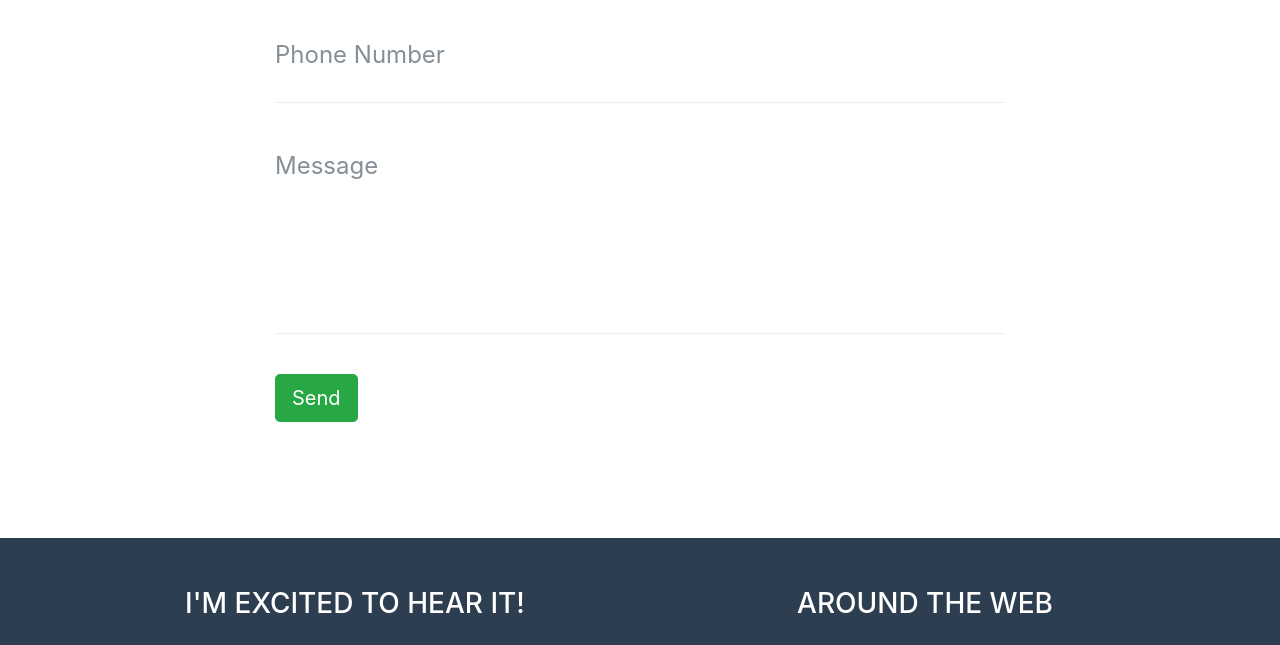
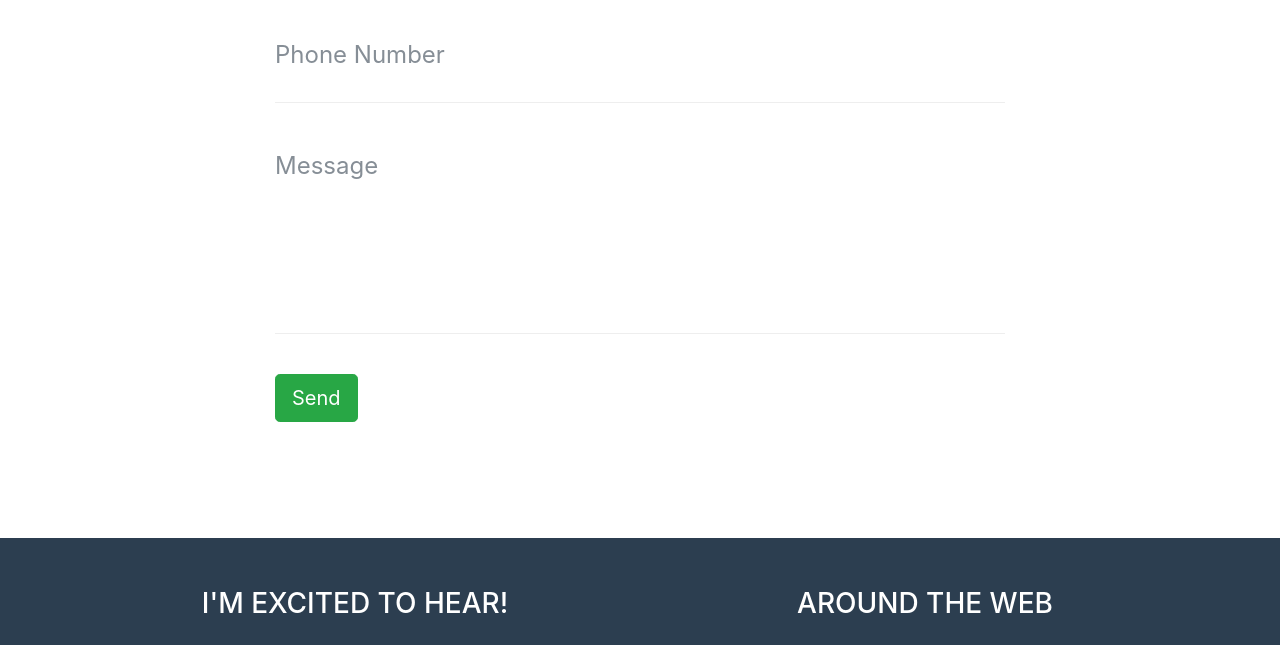
Before and after one commit to vishyarjun/vishyarjun.github.io, a website with bundled scripts: page index.html in a window 1280 px wide. Shown: the part 2583-3228 px from the top of the page. Built offline with nearby package versions, Linux system fonts and the light colour scheme.

Commit message:
Included Favicon and changed footer text

```diff
--- a/index.html
+++ b/index.html
@@ -9,7 +9,7 @@
     <meta name="author" content="">
 
     <title>Arjun Viswanathan</title>
-
+    <link rel= "shortcut icon" href="img/logo.png" type="image/png" />
     <!-- Bootstrap core CSS -->
     <link href="vendor/bootstrap/css/bootstrap.min.css" rel="stylesheet">
 
@@ -213,7 +213,7 @@
         <div class="container">
           <div class="row">
             <div class="footer-col col-md-6">
-              <h3>I'm excited to hear it!</h3>
+              <h3>I'm excited to hear!</h3>
               <p>Got Ideas? Wanna Hire me? </p>
               <p>Want me to contribute for your project.?</p>
               <address>
```
